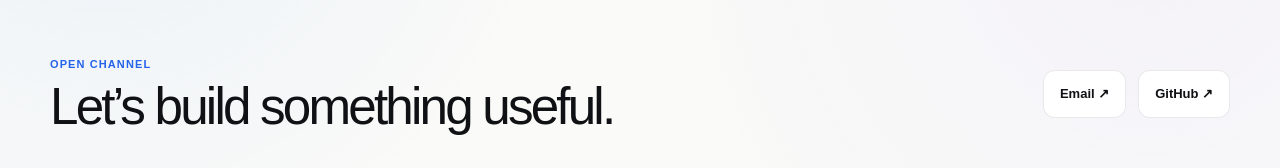
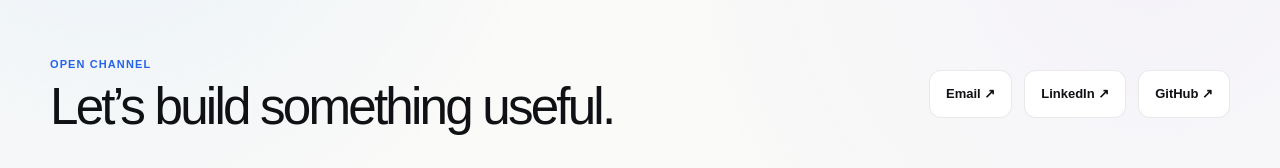
Before and after one commit to gitlovin-labs/will-portfolio, a Next.js app: page / in a window 1280 px wide. Shown: the part 5041-5209 px from the top of the page. Built offline with nearby package versions, Linux system fonts and the light colour scheme.

Commit message:
Add LinkedIn profile link

```diff
--- a/app/page.tsx
+++ b/app/page.tsx
@@ -192,6 +192,7 @@ export default function Home() {
           <div><p className="section-kicker">Open channel</p><h2>Let’s build something useful.</h2></div>
           <div className="footer-links">
             <a href="mailto:wmclaug96@gmail.com">Email <ArrowIcon /></a>
+            <a href="https://www.linkedin.com/in/williamfmclaughlin" target="_blank" rel="noreferrer">LinkedIn <ArrowIcon /></a>
             <a href="https://github.com/gitlovin-labs" target="_blank" rel="noreferrer">GitHub <ArrowIcon /></a>
           </div>
         </div>
```
